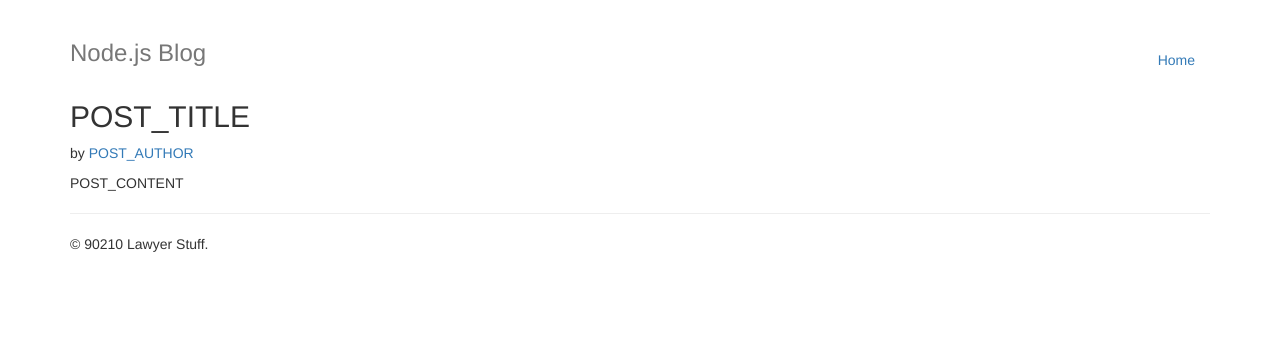
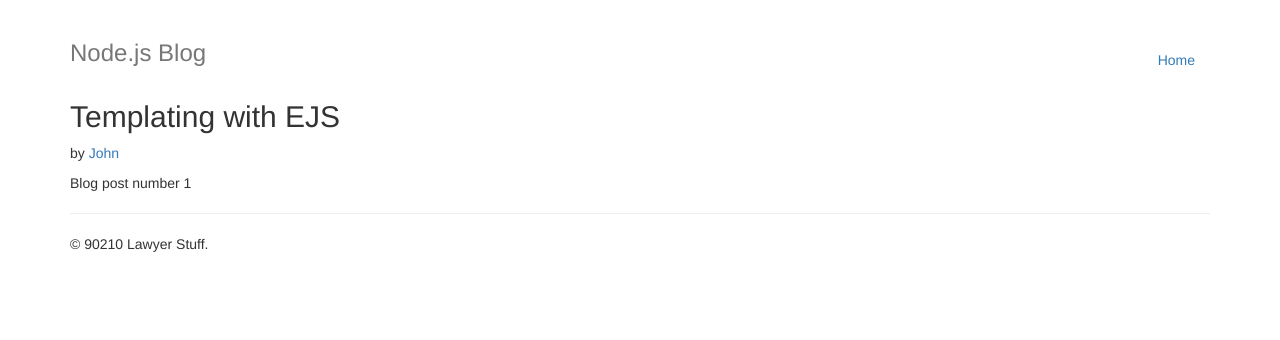
Before and after one commit to HypnoMama/node_blog, a Node server app: page /post/1 in a window 1280 px wide. Shown: the top 340 px of the page. Run offline with Node 20, Linux system fonts and the light colour scheme.

Commit message:
added title author body variables

```diff
--- a/views/post.ejs
+++ b/views/post.ejs
@@ -17,12 +17,13 @@
     <div class="container">
         <%- include('partials/navbar') %>
         <div>
-            <h2>POST_TITLE</h2>
-            <p>by <a href="#">POST_AUTHOR</a></p>
+            <div>
+                <h2><%= title %></h2>
+                <p>by <a href="#"><%= author %></a></p>
 
-            <p>POST_CONTENT</p>
-            <hr>
-        </div>
+                <p><%= body %></p>
+                <hr>
+            </div>
         <%- include('partials/footer') %>
     </div>
 </body>
```
